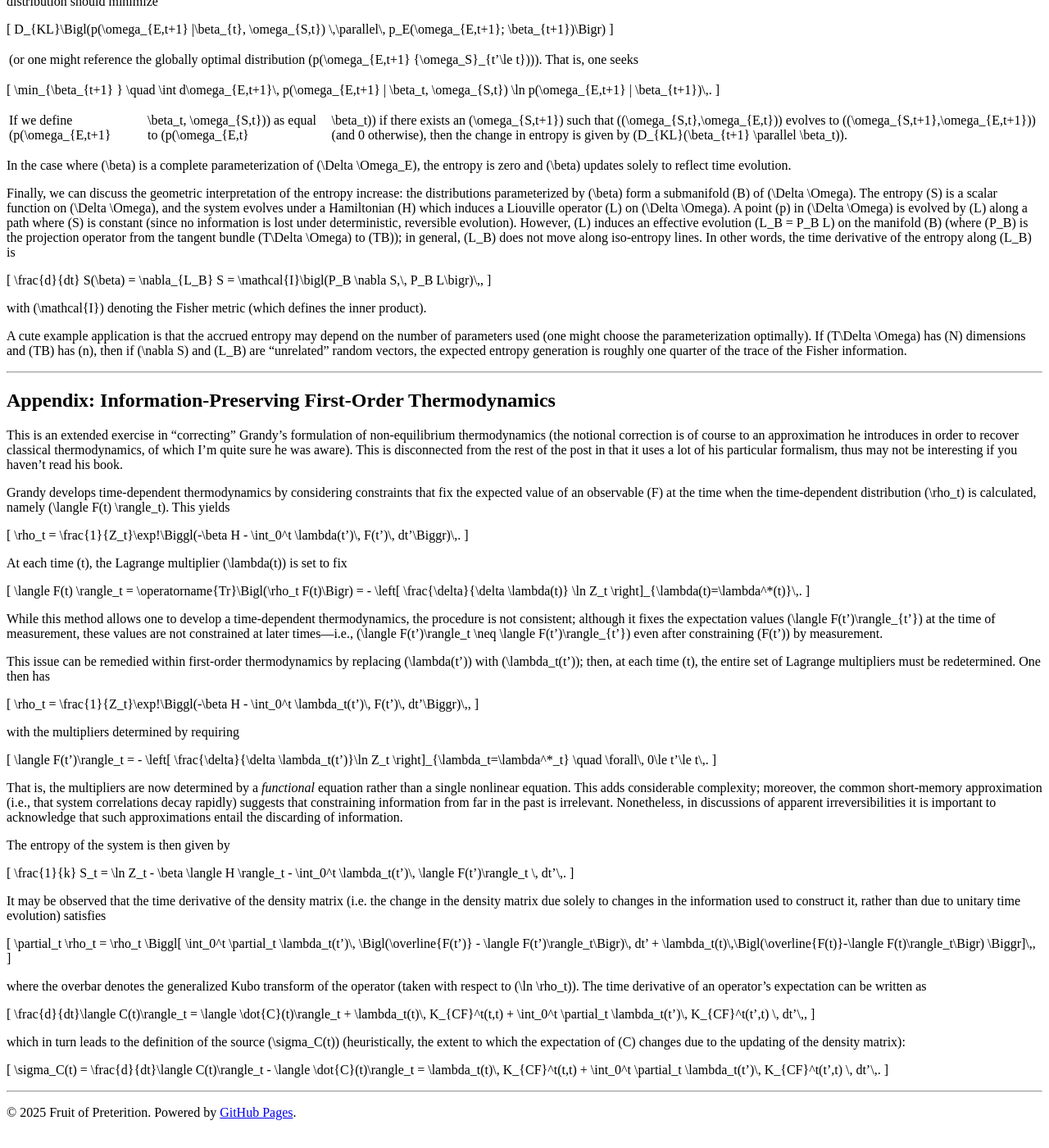
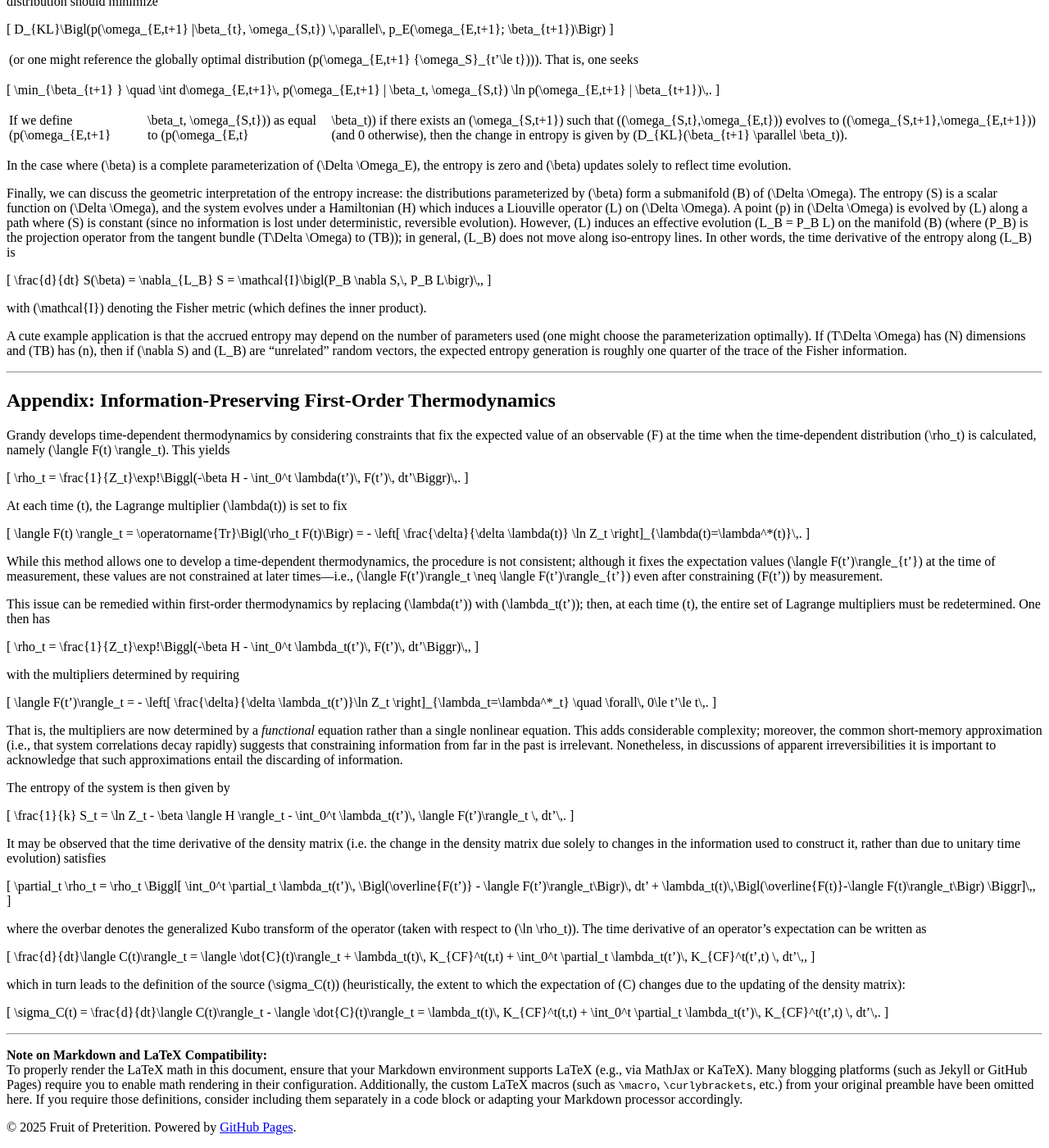
Before and after one commit to CharlesR-W/crw-blog, a Jekyll site: the page built from _posts/2025-03-03-Bayesian-Entropy.md, in a window 1280 px wide and 1400 px high, scrolled down 6874 px. Shown: the whole window at 82% size. Built offline with Jekyll 4.4.1, drawn with Linux system fonts in a browser that asks for light colours; our own code applies the rules of GitHub Pages for plain Markdown files.

Commit message:
Update 2025-03-03-Bayesian-Entropy.md

```diff
--- a/_posts/2025-03-03-Bayesian-Entropy.md
+++ b/_posts/2025-03-03-Bayesian-Entropy.md
@@ -1,6 +1,6 @@
 ---
-title:  "Bayesian Entropy"
-date: 2025-03-03
+title: "Bayesian Entropy"
+date: "2025-03-03"
 ---
 # Thermodynamics as Approximate Bayesian Inference
 
@@ -407,7 +407,6 @@ A cute example application is that the accrued entropy may depend on the number
 ---
 
 ## Appendix: Information-Preserving First-Order Thermodynamics
-This is an extended exercise in "correcting" Grandy's formulation of non-equilibrium thermodynamics (the notional correction is of course to an approximation he introduces in order to recover classical thermodynamics, of which I'm quite sure he was aware).  This is disconnected from the rest of the post in that it uses a lot of his particular formalism, thus may not be interesting if you haven't read his book.
 
 Grandy develops time-dependent thermodynamics by considering constraints that fix the expected value of an observable \(F\) at the time when the time-dependent distribution \(\rho_t\) is calculated, namely \(\langle F(t) \rangle_t\). This yields
 
@@ -462,3 +461,6 @@ which in turn leads to the definition of the source \(\sigma_C(t)\) (heuristical
 \]
 
 ---
+
+**Note on Markdown and LaTeX Compatibility:**
+To properly render the LaTeX math in this document, ensure that your Markdown environment supports LaTeX (e.g., via MathJax or KaTeX). Many blogging platforms (such as Jekyll or GitHub Pages) require you to enable math rendering in their configuration. Additionally, the custom LaTeX macros (such as `\macro`, `\curlybrackets`, etc.) from your original preamble have been omitted here. If you require those definitions, consider including them separately in a code block or adapting your Markdown processor accordingly.
```
